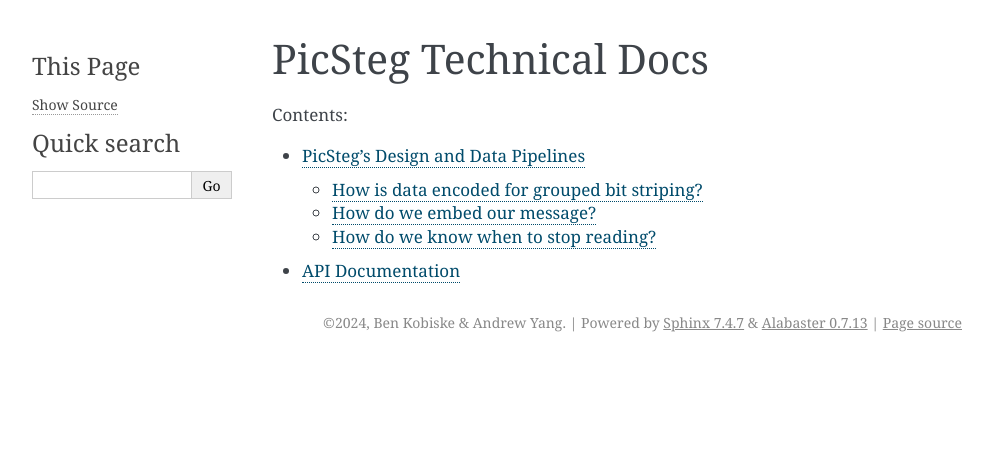
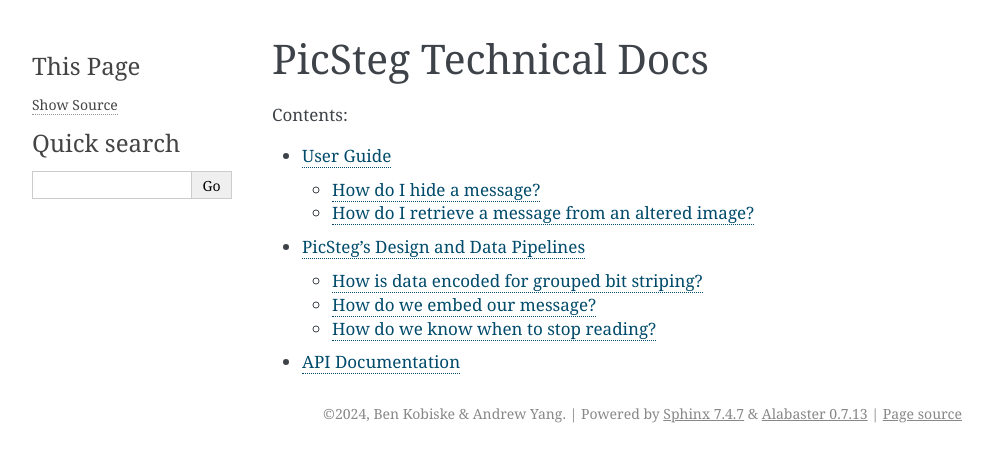
Before and after one commit to Starflight-code/PicSteg, a Sphinx documentation site: the page built from source/index.rst, in a window 1280 px wide. Shown: the top 462 px of the page, without its empty margins (148-1141 px from the left). Built offline with Sphinx 7.4.7, drawn with Linux system fonts in a browser that asks for light colours.

Commit message:
Fix: Message Reading, Docstrings, Add: User Guide to Docs

```diff
--- a/image_embed.py
+++ b/image_embed.py
@@ -48,7 +48,7 @@ def bitsToByte(bits: list[int]) -> int:
 
     result = 0
     for i in range(8):
-        result += (bits[i] << i) & 1
+        result += (bits[i] & 1) << i
     return result
 
 
--- a/main.py
+++ b/main.py
@@ -28,7 +28,7 @@ if __name__ == '__main__':
                 message = input("Enter a message to write: ")
                 width, height = image.size
                 embed_arrays = string_serialize.serialize(message, width * height)
-                image_embed.embed(image, embed_arrays)
+                image = image_embed.embed(image, embed_arrays)
 
                 while(True):
                     try:
--- a/source/docs/user.rst
+++ b/source/docs/user.rst
@@ -28,7 +28,7 @@ It couldn't be simpler, type 'r' this time and enter a path to an image you embe
 in the terminal.
 
 .. code-block:: text
-    ::emphasis-lines: 4
+    :emphasize-lines: 4
 
     Would you like to read or write to this image or exit (r/w/q)? r
     Enter an image path: my_image_path.png
--- a/source/index.rst
+++ b/source/index.rst
@@ -11,5 +11,6 @@ PicSteg Technical Docs
    :maxdepth: 2
    :caption: Contents:
 
+   docs/user
    docs/process
    modules
```
Also changed, not shown: 3 other files.
